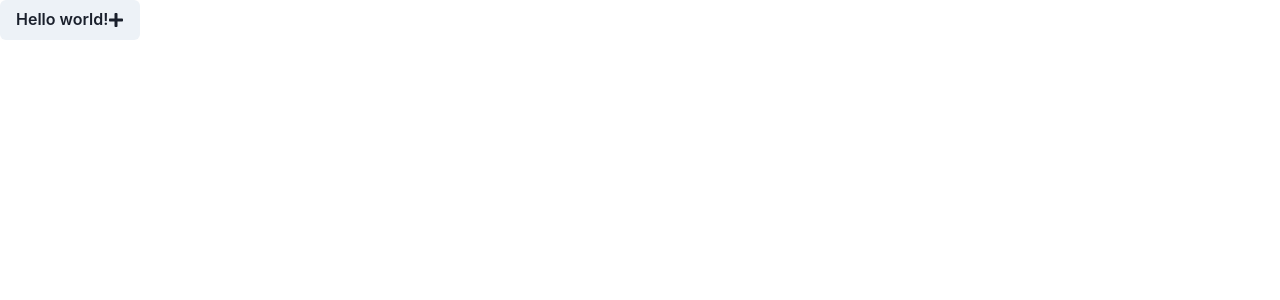
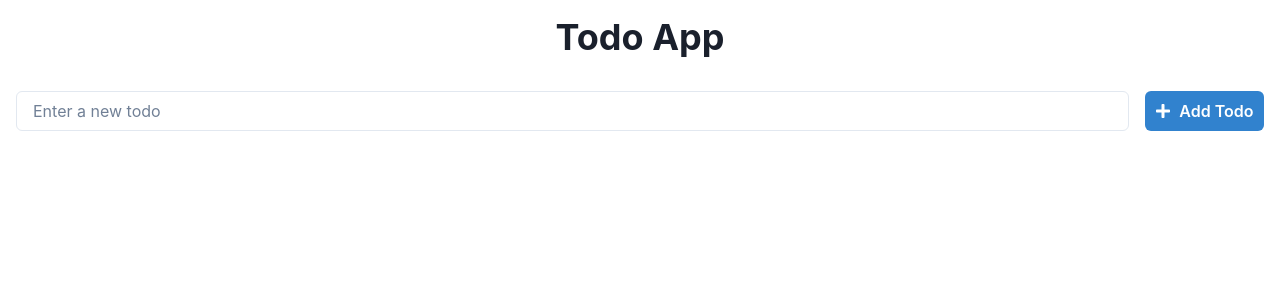
Before and after one commit to GPT-Engineer-App-Dev/mock-shuffle, a React (Vite) app: page / in a window 1280 px wide. Shown: the top 300 px of the page. Built offline with nearby package versions, Linux system fonts and the light colour scheme.

Commit message:
Implement basic todo app functionality

```diff
--- a/src/pages/Index.jsx
+++ b/src/pages/Index.jsx
@@ -1,15 +1,53 @@
 // Complete the Index page component here
 // Use chakra-ui
-import { Button } from "@chakra-ui/react"; // example
-import { FaPlus } from "react-icons/fa"; // example - use react-icons/fa for icons
+import { useState } from "react";
+import { Box, Heading, Input, Button, Flex, Spacer, IconButton, VStack, StackDivider, Text } from "@chakra-ui/react";
+import { FaPlus, FaTrash } from "react-icons/fa";
 
 const Index = () => {
-  // TODO: Create the website here!
+  const [inputValue, setInputValue] = useState("");
+  const [todos, setTodos] = useState([]);
+
+  const handleInputChange = (e) => {
+    setInputValue(e.target.value);
+  };
+
+  const handleAddTodo = () => {
+    if (inputValue.trim() !== "") {
+      setTodos([...todos, inputValue]);
+      setInputValue("");
+    }
+  };
+
+  const handleDeleteTodo = (index) => {
+    const newTodos = todos.filter((_, i) => i !== index);
+    setTodos(newTodos);
+  };
+
   return (
-    <Button>
-      Hello world! <FaPlus />
-    </Button>
-  ); // example
+    <Box p={4}>
+      <Heading as="h1" size="xl" textAlign="center" mb={8}>
+        Todo App
+      </Heading>
+
+      <Flex mb={8}>
+        <Input value={inputValue} onChange={handleInputChange} placeholder="Enter a new todo" mr={4} />
+        <Button onClick={handleAddTodo} colorScheme="blue" leftIcon={<FaPlus />}>
+          Add Todo
+        </Button>
+      </Flex>
+
+      <VStack divider={<StackDivider />} spacing={4} align="stretch">
+        {todos.map((todo, index) => (
+          <Flex key={index} p={4} shadow="md" borderWidth="1px" align="center">
+            <Text>{todo}</Text>
+            <Spacer />
+            <IconButton icon={<FaTrash />} onClick={() => handleDeleteTodo(index)} aria-label="Delete todo" />
+          </Flex>
+        ))}
+      </VStack>
+    </Box>
+  );
 };
 
 export default Index;
```
